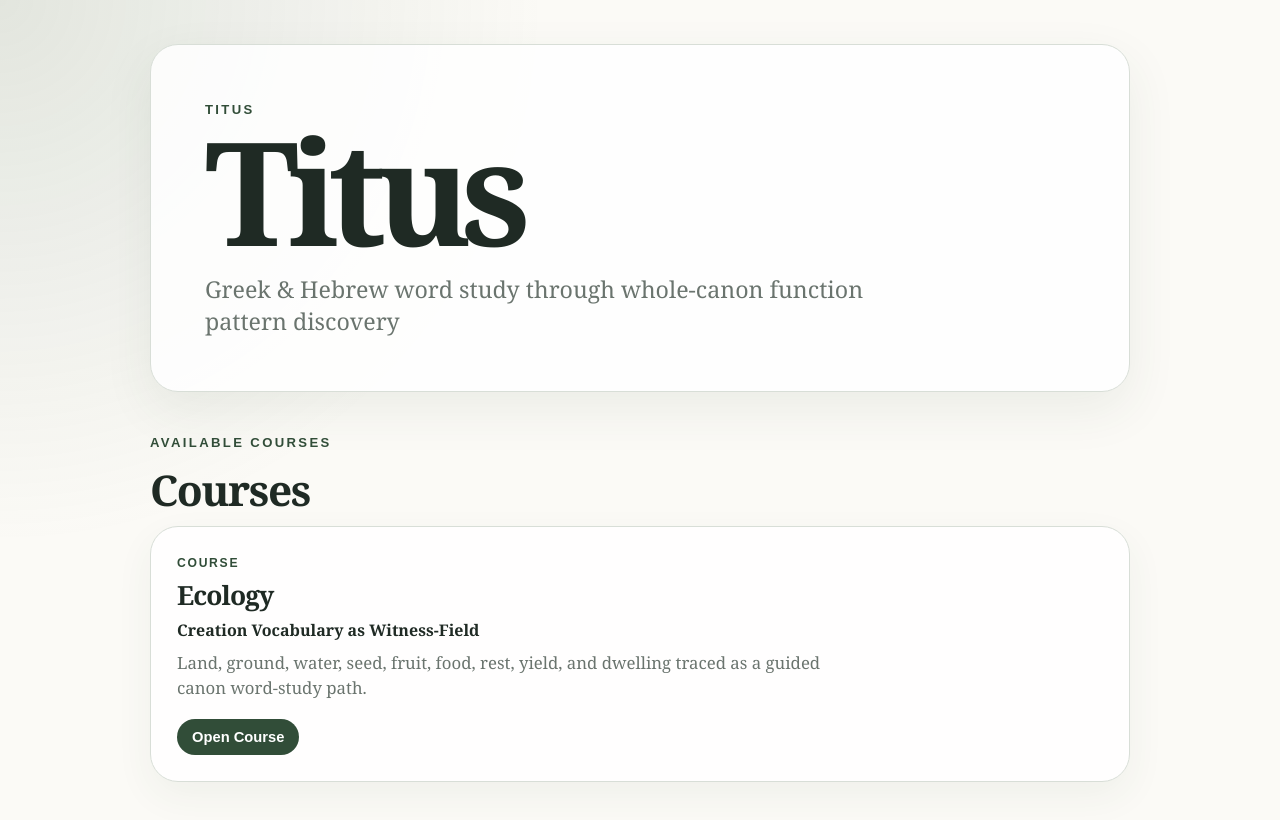
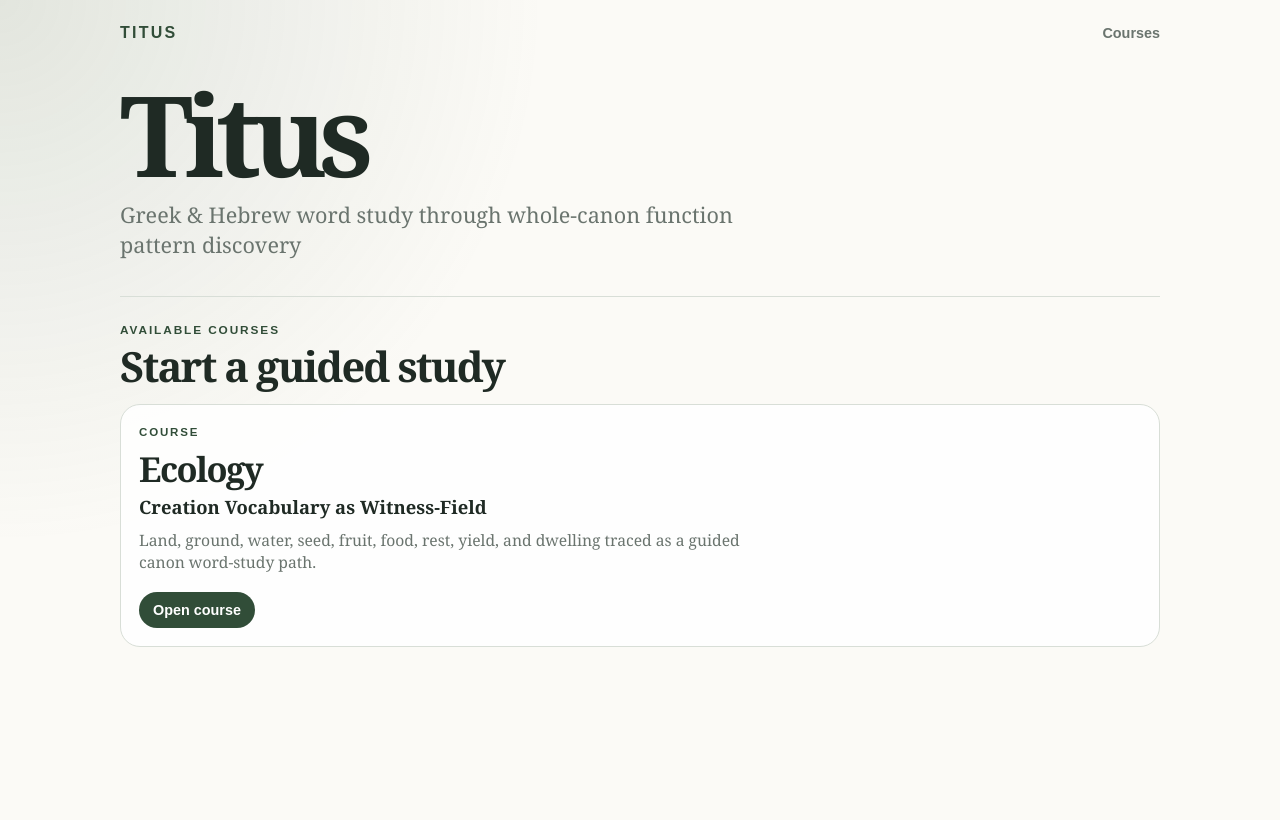
Before and after one commit to optical-lift/titus, a Next.js app: page / in a window 1280 px wide. Shown: the top 820 px of the page. Built offline with nearby package versions, Linux system fonts and the light colour scheme.

Commit message:
Make Titus homepage a simple course app

```diff
--- a/app/globals.css
+++ b/app/globals.css
@@ -1146,3 +1146,193 @@ p {
     width: 100%;
   }
 }
+
+/* TITUS EDUCATIONAL HOME 2026-07-01 */
+
+.edu-home {
+  width: min(1040px, calc(100% - 28px));
+  margin: 0 auto;
+  padding: 18px 0 64px;
+}
+
+.edu-topbar {
+  display: flex;
+  align-items: center;
+  justify-content: space-between;
+  gap: 16px;
+  padding: 6px 0 26px;
+  font-family: Arial, Helvetica, sans-serif;
+}
+
+.edu-brand {
+  color: var(--accent-dark);
+  font-size: 1rem;
+  font-weight: 850;
+  letter-spacing: 0.14em;
+  text-transform: uppercase;
+}
+
+.edu-nav {
+  display: flex;
+  align-items: center;
+  gap: 14px;
+}
+
+.edu-nav a {
+  color: var(--muted);
+  font-size: 0.9rem;
+  font-weight: 750;
+}
+
+.edu-hero {
+  max-width: 760px;
+  padding: 18px 0 26px;
+}
+
+.edu-hero h1 {
+  margin: 0;
+  max-width: none;
+  font-size: clamp(3.4rem, 15vw, 7rem);
+  line-height: 0.86;
+  letter-spacing: -0.075em;
+}
+
+.edu-hero p {
+  max-width: 680px;
+  margin: 18px 0 0;
+  color: var(--muted);
+  font-size: clamp(1.08rem, 3.2vw, 1.35rem);
+  line-height: 1.38;
+}
+
+.edu-course-section {
+  margin-top: 10px;
+  border-top: 1px solid var(--line);
+  padding-top: 24px;
+}
+
+.edu-section-heading {
+  display: grid;
+  gap: 6px;
+  margin-bottom: 16px;
+}
+
+.edu-section-heading p {
+  margin: 0;
+  color: var(--accent-dark);
+  font-family: Arial, Helvetica, sans-serif;
+  font-size: 0.74rem;
+  font-weight: 850;
+  letter-spacing: 0.16em;
+  text-transform: uppercase;
+}
+
+.edu-section-heading h2 {
+  margin: 0;
+  font-size: clamp(1.7rem, 6vw, 2.6rem);
+  letter-spacing: -0.045em;
+}
+
+.edu-course-grid {
+  display: grid;
+  grid-template-columns: repeat(auto-fit, minmax(min(100%, 310px), 1fr));
+  gap: 14px;
+}
+
+.edu-course-card,
+.edu-empty-card {
+  border: 1px solid var(--line);
+  background: rgba(255, 255, 255, 0.86);
+  border-radius: 20px;
+  padding: 18px;
+}
+
+.edu-course-card {
+  display: flex;
+  flex-direction: column;
+  gap: 18px;
+}
+
+.edu-course-card__label {
+  margin: 0 0 10px;
+  color: var(--accent-dark);
+  font-family: Arial, Helvetica, sans-serif;
+  font-size: 0.72rem;
+  font-weight: 850;
+  letter-spacing: 0.16em;
+  text-transform: uppercase;
+}
+
+.edu-course-card h3 {
+  margin: 0;
+  font-size: clamp(1.55rem, 6vw, 2.15rem);
+  line-height: 0.96;
+  letter-spacing: -0.045em;
+}
+
+.edu-course-card__subtitle {
+  margin: 10px 0 0;
+  color: var(--ink);
+  font-size: clamp(1rem, 4.1vw, 1.15rem);
+  font-weight: 750;
+  line-height: 1.28;
+}
+
+.edu-course-card__description {
+  margin: 10px 0 0;
+  color: var(--muted);
+  font-size: 0.98rem;
+  line-height: 1.45;
+}
+
+.edu-course-card__link {
+  display: inline-flex;
+  align-items: center;
+  justify-content: center;
+  width: fit-content;
+  border-radius: 999px;
+  padding: 10px 14px;
+  background: var(--accent-dark);
+  color: white;
+  font-family: Arial, Helvetica, sans-serif;
+  font-size: 0.9rem;
+  font-weight: 800;
+}
+
+@media (max-width: 640px) {
+  .edu-home {
+    width: min(100% - 20px, 1040px);
+    padding-top: 12px;
+  }
+
+  .edu-topbar {
+    padding-bottom: 22px;
+  }
+
+  .edu-hero {
+    padding: 8px 0 24px;
+  }
+
+  .edu-hero h1 {
+    font-size: clamp(3.8rem, 27vw, 5.7rem);
+  }
+
+  .edu-hero p {
+    margin-top: 14px;
+    font-size: 1.04rem;
+  }
+
+  .edu-course-section {
+    padding-top: 20px;
+  }
+
+  .edu-course-card,
+  .edu-empty-card {
+    padding: 16px;
+    border-radius: 18px;
+  }
+
+  .edu-course-card__link {
+    width: 100%;
+  }
+}
--- a/app/page.tsx
+++ b/app/page.tsx
@@ -5,40 +5,48 @@ const availableCourses = courses.filter((course) => course.status === "active");
 
 export default function Home() {
   return (
-    <main className="titus-home">
-      <section className="titus-home__masthead" aria-labelledby="titus-title">
-        <p className="titus-kicker">Titus</p>
+    <main className="edu-home">
+      <header className="edu-topbar" aria-label="Titus site header">
+        <Link className="edu-brand" href="/">
+          Titus
+        </Link>
+        <nav className="edu-nav" aria-label="Primary navigation">
+          <Link href="/courses/ecology">Courses</Link>
+        </nav>
+      </header>
+
+      <section className="edu-hero" aria-labelledby="titus-title">
         <h1 id="titus-title">Titus</h1>
-        <p className="titus-subtitle">
+        <p>
           Greek &amp; Hebrew word study through whole-canon function pattern discovery
         </p>
       </section>
 
-      <section className="titus-section" aria-labelledby="available-courses">
-        <div className="titus-section__header">
-          <p className="titus-kicker">Available Courses</p>
-          <h2 id="available-courses">Courses</h2>
+      <section className="edu-course-section" aria-labelledby="available-courses">
+        <div className="edu-section-heading">
+          <p>Available courses</p>
+          <h2 id="available-courses">Start a guided study</h2>
         </div>
 
         {availableCourses.length > 0 ? (
-          <div className="titus-course-list">
+          <div className="edu-course-grid">
             {availableCourses.map((course) => (
-              <article className="titus-course-card" key={course.slug}>
-                <div>
-                  <p className="titus-course-card__eyebrow">Course</p>
+              <article className="edu-course-card" key={course.slug}>
+                <div className="edu-course-card__content">
+                  <p className="edu-course-card__label">Course</p>
                   <h3>{course.title}</h3>
-                  <p className="titus-course-card__subtitle">{course.subtitle}</p>
-                  <p className="titus-course-card__description">{course.description}</p>
+                  <p className="edu-course-card__subtitle">{course.subtitle}</p>
+                  <p className="edu-course-card__description">{course.description}</p>
                 </div>
 
-                <Link className="titus-button" href={`/courses/${course.slug}`}>
-                  Open Course
+                <Link className="edu-course-card__link" href={`/courses/${course.slug}`}>
+                  Open course
                 </Link>
               </article>
             ))}
           </div>
         ) : (
-          <div className="titus-empty-card">
+          <div className="edu-empty-card">
             <p>No public courses are marked active yet.</p>
           </div>
         )}
```
